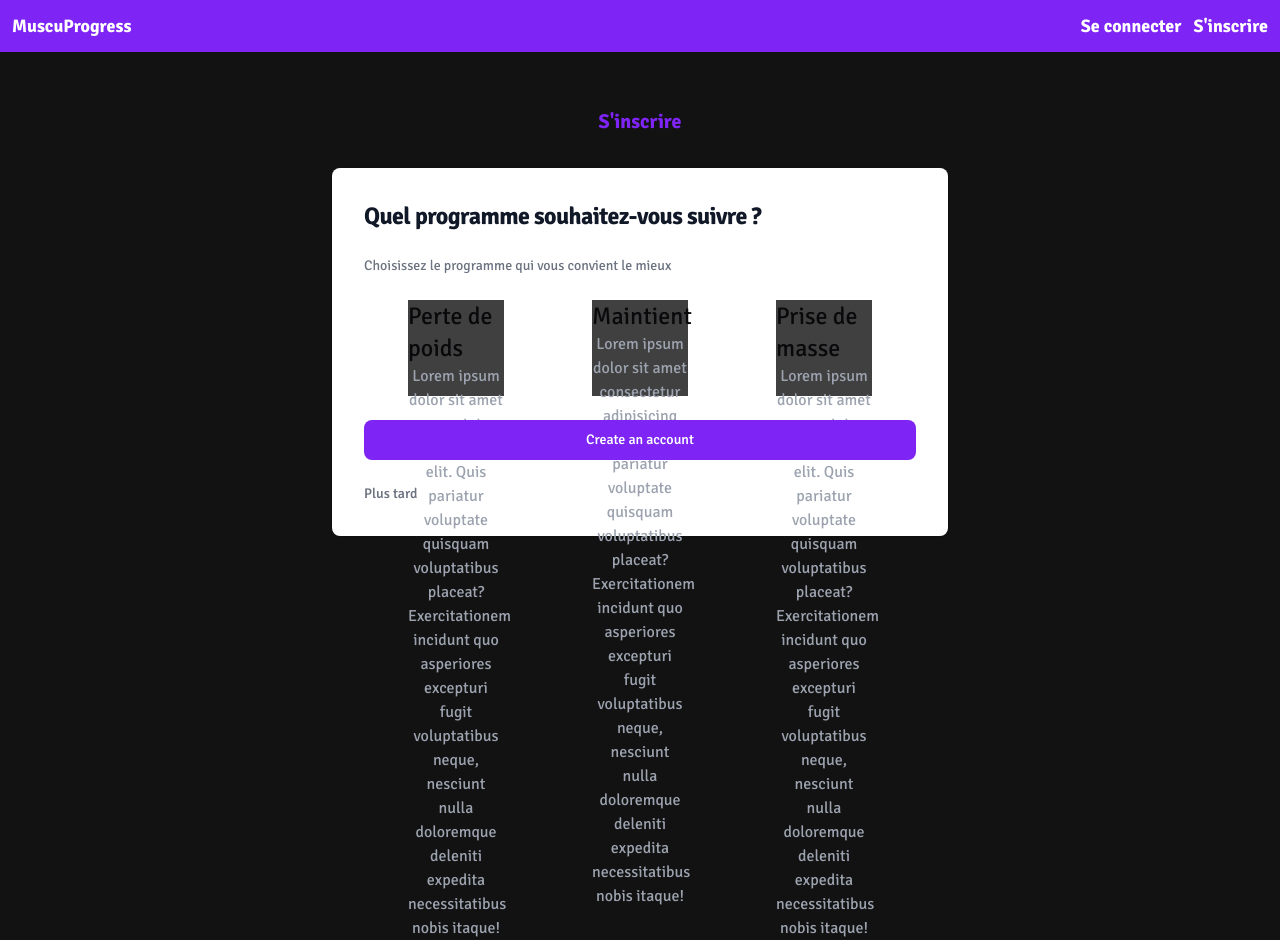
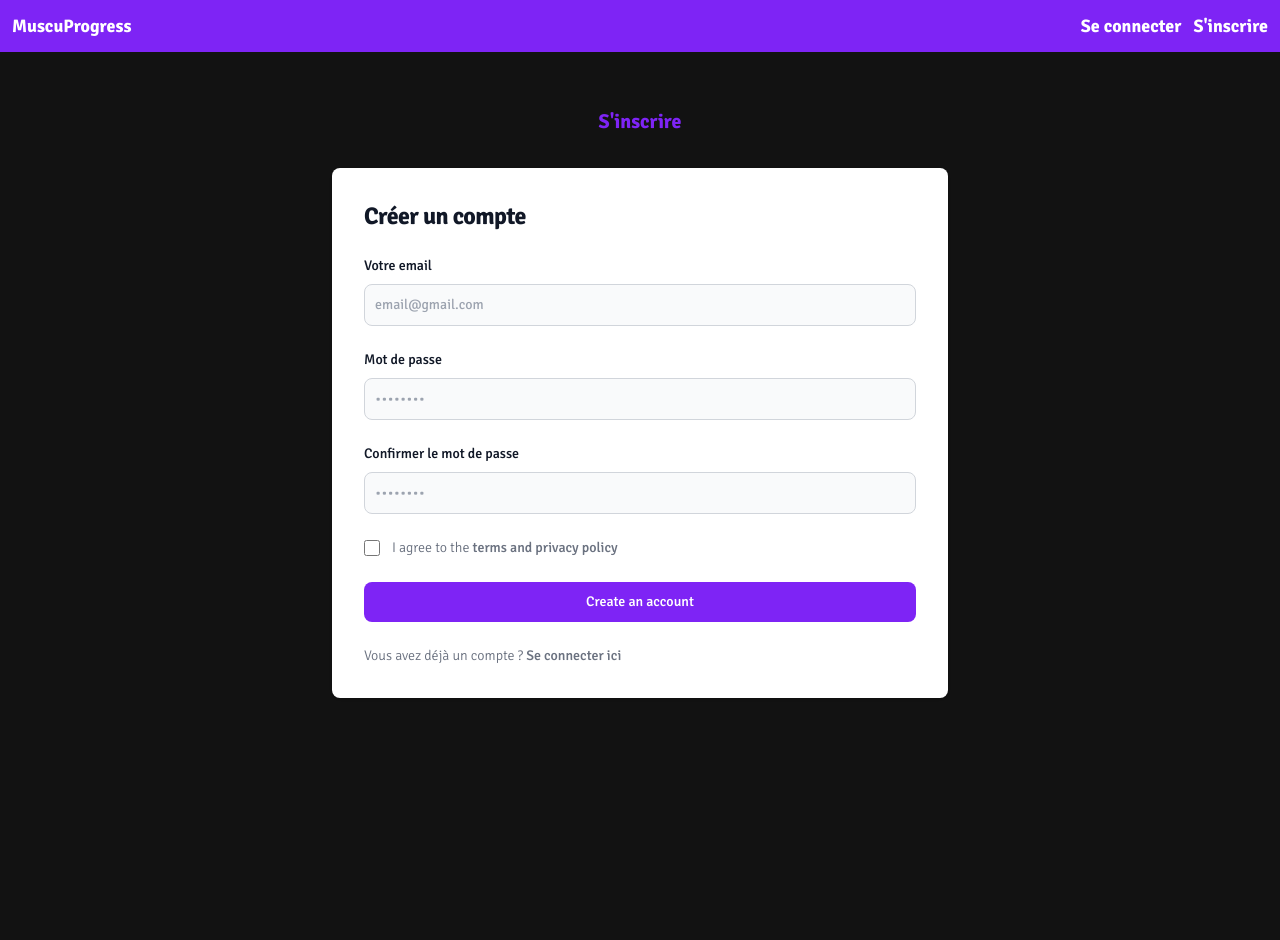
Before and after one commit to WassimSss/muscu-progress-frontend, a Next.js app: page /register in a window 1280 px wide. After the commit the page ends 908 px from the top, so only its background shows below. Built offline with nearby package versions, Linux system fonts and the light colour scheme; no server answers.

Commit message:
change backend

```diff
--- a/app/register/page.tsx
+++ b/app/register/page.tsx
@@ -28,7 +28,7 @@ export default function Page() {
 
 
 
-      {step === "1" && <Step2 handleStep={handleStep} />}
+      {step === "1" && <Step1 handleStep={handleStep} />}
       {step === "2" && <Step2 handleStep={handleStep} />}
 
       {/* <StepArrow /> */}
```
